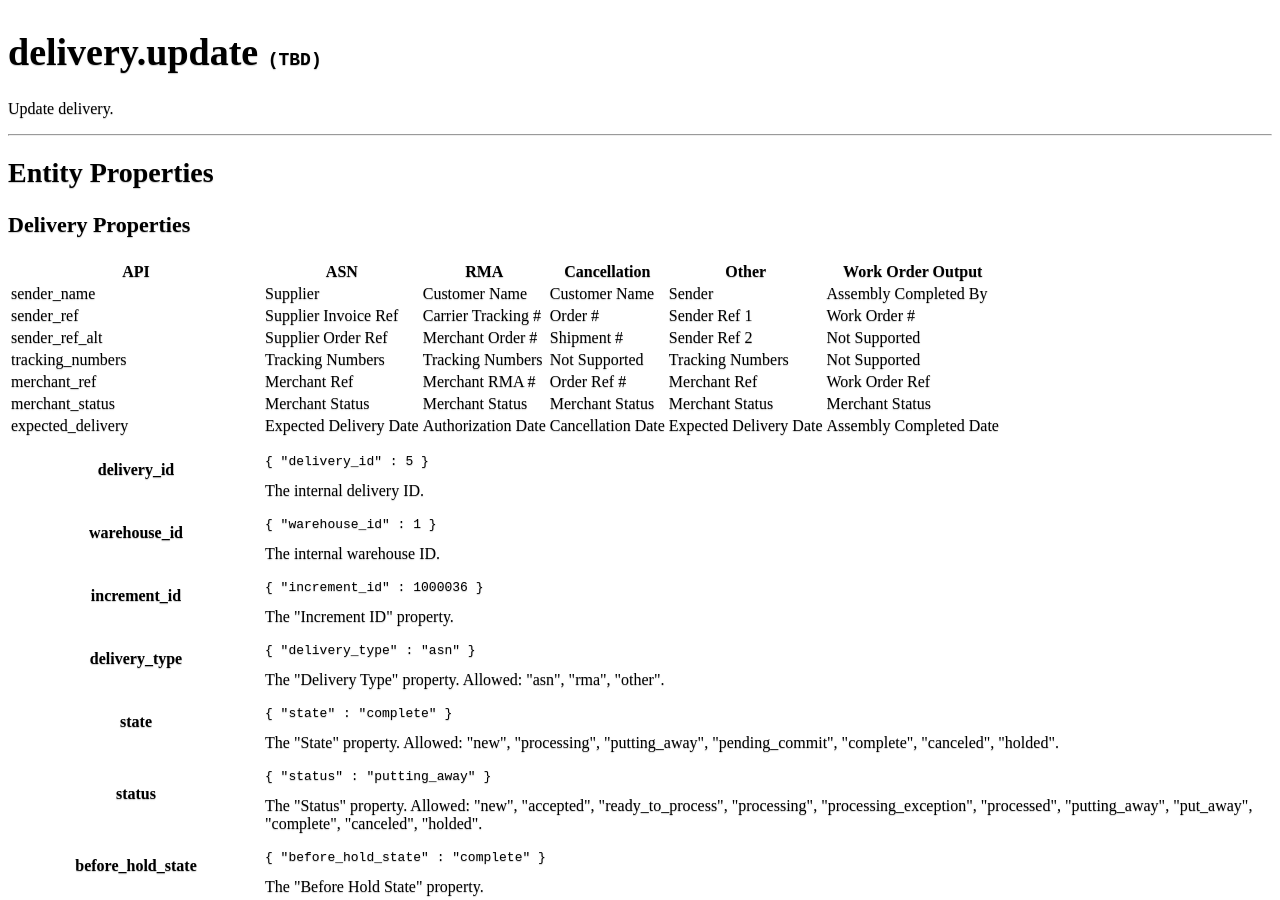
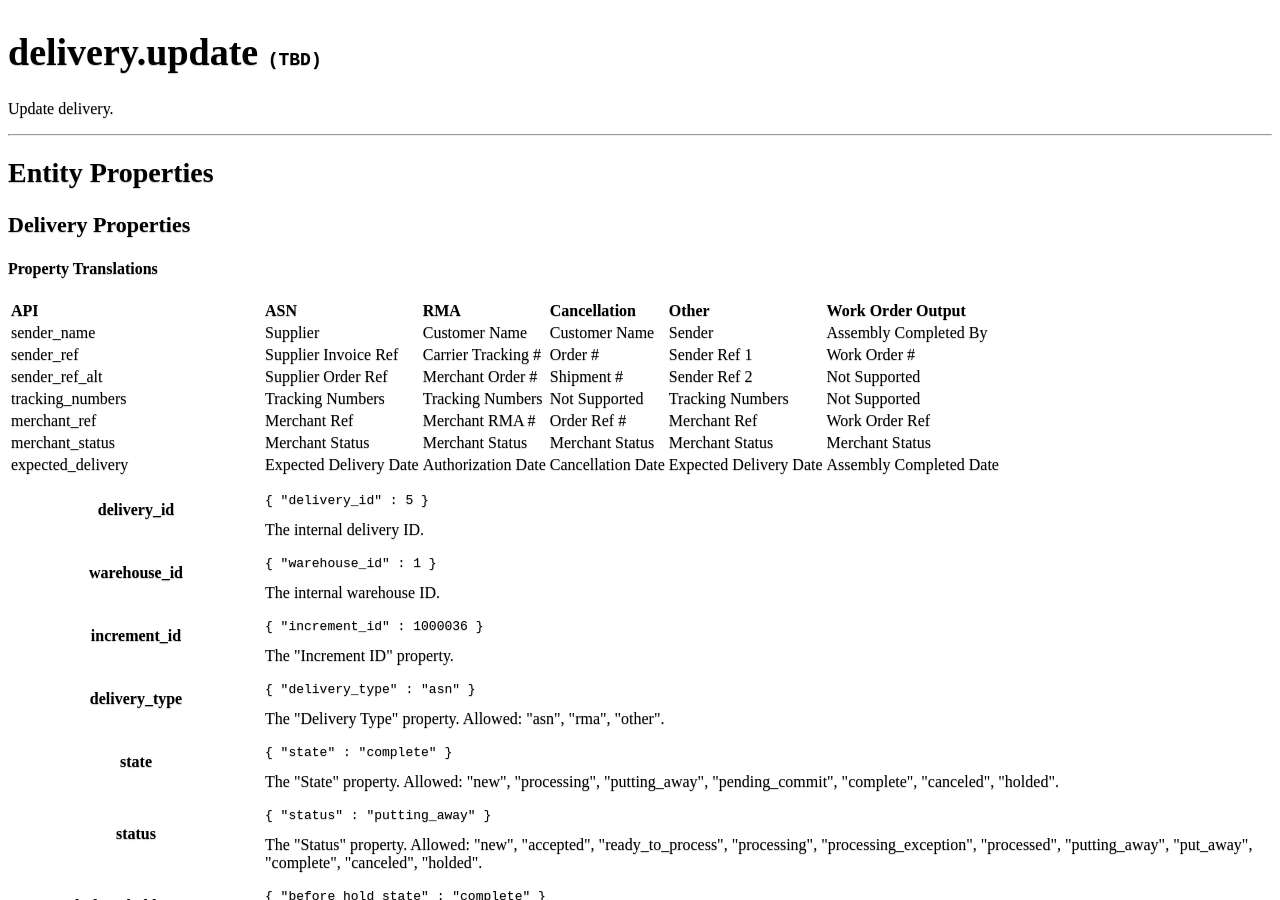
Before and after one commit to ShipStream/shipstream.github.io, a Jekyll site: the page built from _posts/2014-07-25-delivery.md, in a window 1280 px wide and 900 px high, scrolled down 5092 px. Built offline with Jekyll 4.4.1, drawn with Linux system fonts in a browser that asks for light colours; a style sheet for code colours, icons or effects is not loaded.

Commit message:
Add Delivery property translations

```diff
--- a/_posts/2014-07-25-delivery.md
+++ b/_posts/2014-07-25-delivery.md
@@ -333,8 +333,10 @@ Update delivery.
     Delivery Properties
 </h3>
 
+#### Property Translations
+
 | API | ASN | RMA | Cancellation | Other | Work Order Output |
-| ------ | ------ | ------ | ------ | ------ | ------ |
+| :------ | :------ | :------ | :------ | :------ | :------ |
 | sender_name | Supplier | Customer Name | Customer Name | Sender | Assembly Completed By |
 | sender_ref | Supplier Invoice Ref | Carrier Tracking # | Order # | Sender Ref 1 | Work Order # |
 | sender_ref_alt | Supplier Order Ref | Merchant Order # | Shipment # | Sender Ref 2 | Not Supported |
@@ -342,6 +344,7 @@ Update delivery.
 | merchant_ref | Merchant Ref | Merchant RMA # | Order Ref # | Merchant Ref | Work Order Ref |
 | merchant_status | Merchant Status | Merchant Status | Merchant Status | Merchant Status | Merchant Status |
 | expected_delivery | Expected Delivery Date | Authorization Date | Cancellation Date | Expected Delivery Date | Assembly Completed Date |
+{: #delivery-translations }
 
 <table class="table-striped">
 <tbody>
```
